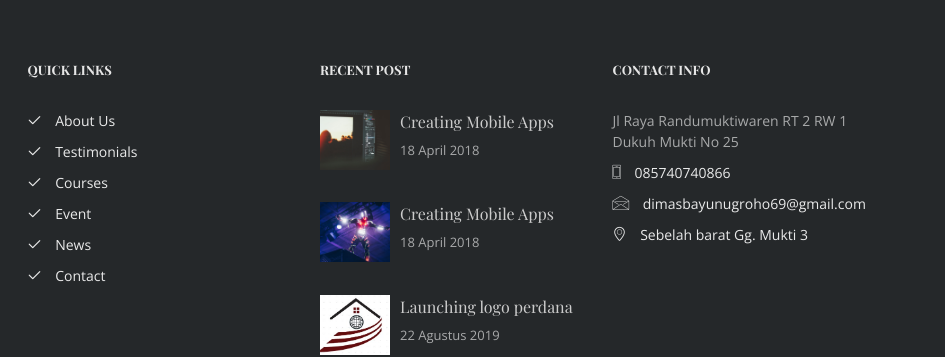
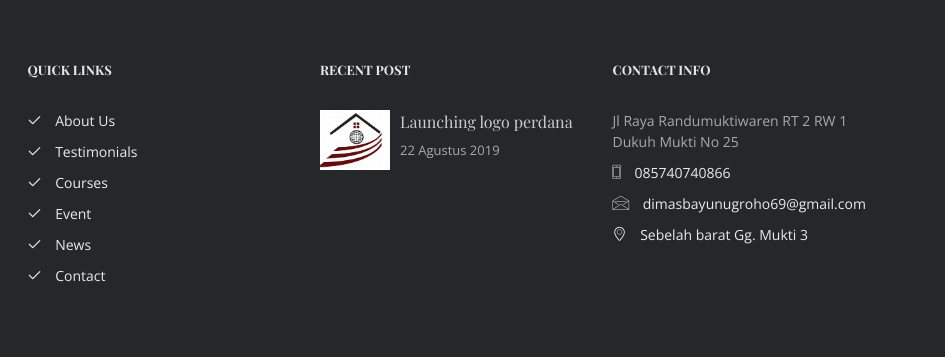
Before and after one commit to rumahbelajarkomputer/rumahbelajarkomputer.github.io, a plain HTML site: page index.html in a window 1280 px wide. Shown: the part 3895-4252 px from the top of the page, 335-1280 px from the left. Drawn offline with nearby package versions, Linux system fonts and the light colour scheme; files whose address does not match are found by name.

Commit message:
Update index.html

```diff
--- a/index.html
+++ b/index.html
@@ -723,22 +723,7 @@
 
 					<div class="col-md-3 colorlib-widget">
 						<h4>Recent Post</h4>
-						<div class="f-blog">
-							<a href="blog" class="blog-img" style="background-image: url(images/blog-1.jpg);">
-							</a>
-							<div class="desc">
-								<h2><a href="blog">Creating Mobile Apps</a></h2>
-								<p class="admin"><span>18 April 2018</span></p>
-							</div>
-						</div>
-						<div class="f-blog">
-							<a href="blog" class="blog-img" style="background-image: url(images/blog-2.jpg);">
-							</a>
-							<div class="desc">
-								<h2><a href="blog">Creating Mobile Apps</a></h2>
-								<p class="admin"><span>18 April 2018</span></p>
-							</div>
-						</div>
+
 						<div class="f-blog">
 							<a href="blog" class="blog-img" style="background-image: url(images/logo-rumbelkom.jpg);">
 							</a>
```
